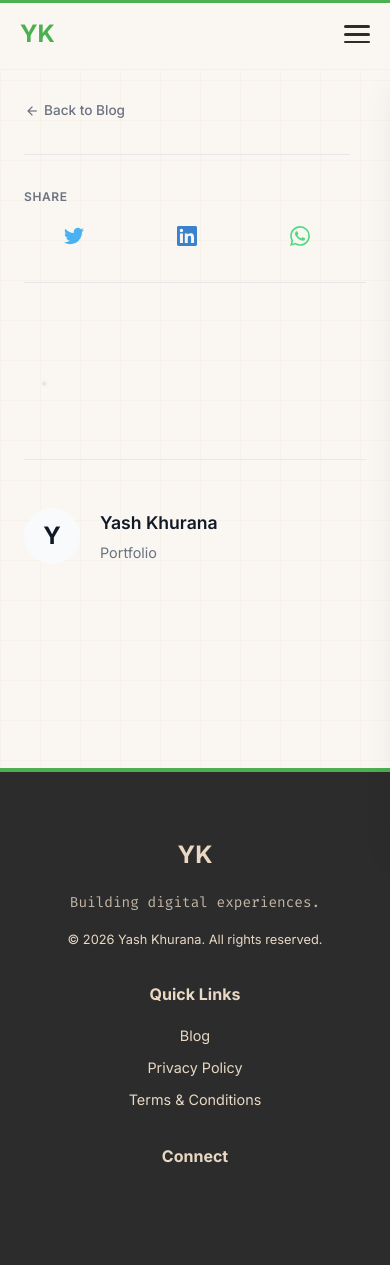
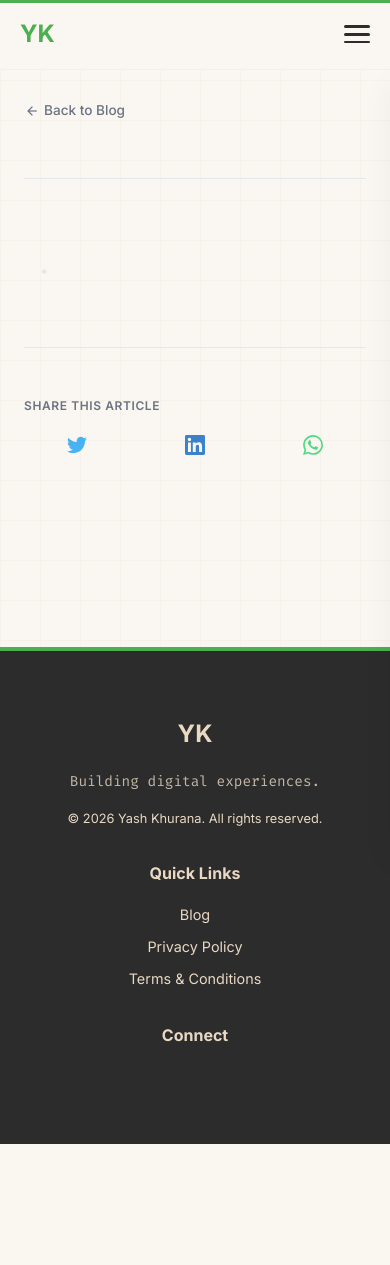
Before and after one commit to Yashkhurana13/Portfolio_final, a Django app: template templates/blog/post_detail.html in a window 390 px wide. After the commit the page ends 1144 px from the top, so only its background shows below. Run offline with Django 4.2, Linux system fonts and the light colour scheme; the template is opened without the code that fills it, so the values that code supplies are empty.

Commit message:
Refine mobile layout, share buttons, and remove author block

```diff
--- a/static/css/blog_detail.css
+++ b/static/css/blog_detail.css
@@ -141,6 +141,10 @@
 .share-btn:hover {
     opacity: 1;
     transform: translateY(-2px);
+}
+
+.mobile-only {
+    display: none;
 }
 
 /* =========================================
@@ -497,13 +501,25 @@
         overflow-x: hidden;
     }
 
+    .desktop-only {
+        display: none !important;
+    }
+
+    .mobile-only {
+        display: block !important;
+    }
+
     .editorial-sidebar {
         position: static;
         max-height: none;
         overflow-y: visible;
-        margin-bottom: 2rem;
-        padding-bottom: 2rem;
+        margin-bottom: 1.5rem;
+        padding-bottom: 1.5rem;
         border-bottom: 1px solid var(--blog-border);
+    }
+
+    .toc-list {
+        margin-bottom: 0;
     }
 
     .article-title {
--- a/templates/blog/post_detail.html
+++ b/templates/blog/post_detail.html
@@ -81,8 +81,8 @@
                 <ul class="toc-list" id="tocList"></ul>
             </div>
 
-            <!-- Share Buttons -->
-            <div class="share-section">
+            <!-- Share Buttons (Desktop Only) -->
+            <div class="share-section desktop-only">
                 <h4>Share</h4>
                 <div class="share-buttons">
                     <a href="https://twitter.com/intent/tweet?text={{ post.title|urlencode }}&url={{ request.build_absolute_uri|urlencode }}" target="_blank" rel="noopener noreferrer" class="share-btn share-btn-twitter" aria-label="Share on Twitter">
@@ -124,29 +124,23 @@
             <!-- Footer Section (Author & Related) -->
             <footer class="article-footer">
 
-                <div class="author-block">
-                    <div class="author-avatar">
-                        {% if profile.profile_image %}
-                        <img src="{{ profile.profile_image.url }}" alt="{{ profile.name }}" loading="lazy">
-                        {% else %}
-                        <div style="width: 100%; height: 100%; display: flex; align-items: center; justify-content: center; font-size: 1.5rem; color: var(--blog-accent); font-weight: bold;">{{ profile.name|default:"Y K"|make_list|first }}</div>
-                        {% endif %}
-                    </div>
-                    <div class="author-info">
-                        <h4>{{ profile.name|default:"Yash Khurana" }}</h4>
-                        <div class="author-meta">
-                            {% if profile.github_link %}
-                            <a href="{{ profile.github_link }}" target="_blank" rel="noopener noreferrer">GitHub</a>
-                            <span>•</span>
-                            {% endif %}
-                            {% if profile.linkedin_link %}
-                            <a href="{{ profile.linkedin_link }}" target="_blank" rel="noopener noreferrer">LinkedIn</a>
-                            <span>•</span>
-                            {% endif %}
-                            <a href="{% url 'portfolio_home' %}">Portfolio</a>
-                        </div>
+                <!-- Share Buttons (Mobile Only) -->
+                <div class="share-section mobile-only" style="margin-bottom: 3rem; border-top: none; padding-top: 0;">
+                    <h4 style="font-size: 0.75rem; text-transform: uppercase; letter-spacing: 0.05em; color: var(--blog-text-muted); margin-bottom: 1rem; font-weight: 600;">Share this article</h4>
+                    <div class="share-buttons">
+                        <a href="https://twitter.com/intent/tweet?text={{ post.title|urlencode }}&url={{ request.build_absolute_uri|urlencode }}" target="_blank" rel="noopener noreferrer" class="share-btn share-btn-twitter" aria-label="Share on Twitter">
+                            <svg xmlns="http://www.w3.org/2000/svg" viewBox="0 0 24 24"><path d="M23.953 4.57a10 10 0 01-2.825.775 4.958 4.958 0 002.163-2.723 10.016 10.016 0 01-3.127 1.195 4.92 4.92 0 00-8.384 4.482C7.69 8.095 4.067 6.13 1.64 3.162a4.822 4.822 0 00-.666 2.475c0 1.71.87 3.213 2.188 4.096a4.904 4.904 0 01-2.228-.616v.06a4.923 4.923 0 003.946 4.827 4.996 4.996 0 01-2.212.085 4.936 4.936 0 004.604 3.417 9.867 9.867 0 01-6.102 2.105c-.39 0-.779-.023-1.17-.067a13.995 13.995 0 007.557 2.209c9.053 0 13.998-7.496 13.998-13.985 0-.21 0-.42-.015-.63A9.935 9.935 0 0024 4.59z"/></svg>
+                        </a>
+                        <a href="https://www.linkedin.com/shareArticle?mini=true&url={{ request.build_absolute_uri|urlencode }}&title={{ post.title|urlencode }}" target="_blank" rel="noopener noreferrer" class="share-btn share-btn-linkedin" aria-label="Share on LinkedIn">
+                            <svg xmlns="http://www.w3.org/2000/svg" viewBox="0 0 24 24"><path d="M20.447 20.452h-3.554v-5.569c0-1.328-.027-3.037-1.852-3.037-1.853 0-2.136 1.445-2.136 2.939v5.667H9.351V9h3.414v1.561h.046c.477-.9 1.637-1.85 3.37-1.85 3.601 0 4.267 2.37 4.267 5.455v6.286zM5.337 7.433a2.062 2.062 0 01-2.063-2.065 2.064 2.064 0 112.063 2.065zm1.782 13.019H3.555V9h3.564v11.452zM22.225 0H1.771C.792 0 0 .774 0 1.729v20.542C0 23.227.792 24 1.771 24h20.451C23.2 24 24 23.227 24 22.271V1.729C24 .774 23.2 0 22.222 0h.003z"/></svg>
+                        </a>
+                        <a href="https://api.whatsapp.com/send?text={{ post.title|urlencode }}%20{{ request.build_absolute_uri|urlencode }}" target="_blank" rel="noopener noreferrer" class="share-btn share-btn-whatsapp" aria-label="Share on WhatsApp">
+                            <svg xmlns="http://www.w3.org/2000/svg" viewBox="0 0 24 24"><path d="M17.472 14.382c-.297-.149-1.758-.867-2.03-.967-.273-.099-.471-.148-.67.15-.197.297-.767.966-.94 1.164-.173.199-.347.223-.644.075-.297-.15-1.255-.463-2.39-1.475-.888-.788-1.489-1.761-1.663-2.059-.173-.297-.018-.458.13-.606.134-.133.298-.347.446-.52.149-.174.198-.298.298-.497.099-.198.05-.371-.025-.52-.075-.149-.669-1.612-.916-2.207-.242-.579-.487-.5-.669-.51a12.8 12.8 0 00-.57-.01c-.198 0-.52.074-.792.372-.272.297-1.04 1.016-1.04 2.479 0 1.462 1.065 2.875 1.213 3.074.149.198 2.096 3.2 5.077 4.487.709.306 1.262.489 1.694.625.712.227 1.36.195 1.871.118.571-.085 1.758-.719 2.006-1.413.248-.694.248-1.289.173-1.413-.074-.124-.272-.198-.57-.347m-5.421 7.403h-.004a9.87 9.87 0 01-5.031-1.378l-.361-.214-3.741.982.998-3.648-.235-.374a9.86 9.86 0 01-1.51-5.26c.001-5.45 4.436-9.884 9.888-9.884 2.64 0 5.122 1.03 6.988 2.898a9.825 9.825 0 012.893 6.994c-.003 5.45-4.437 9.884-9.885 9.884m8.413-18.297A11.815 11.815 0 0012.05 0C5.495 0 .16 5.335.157 11.892c0 2.096.547 4.142 1.588 5.945L.057 24l6.305-1.654a11.882 11.882 0 005.683 1.448h.005c6.554 0 11.89-5.335 11.893-11.893a11.821 11.821 0 00-3.48-8.413z"/></svg>
+                        </a>
                     </div>
                 </div>
+
+
 
                 {% if related_posts %}
                 <section class="related-posts">
```
